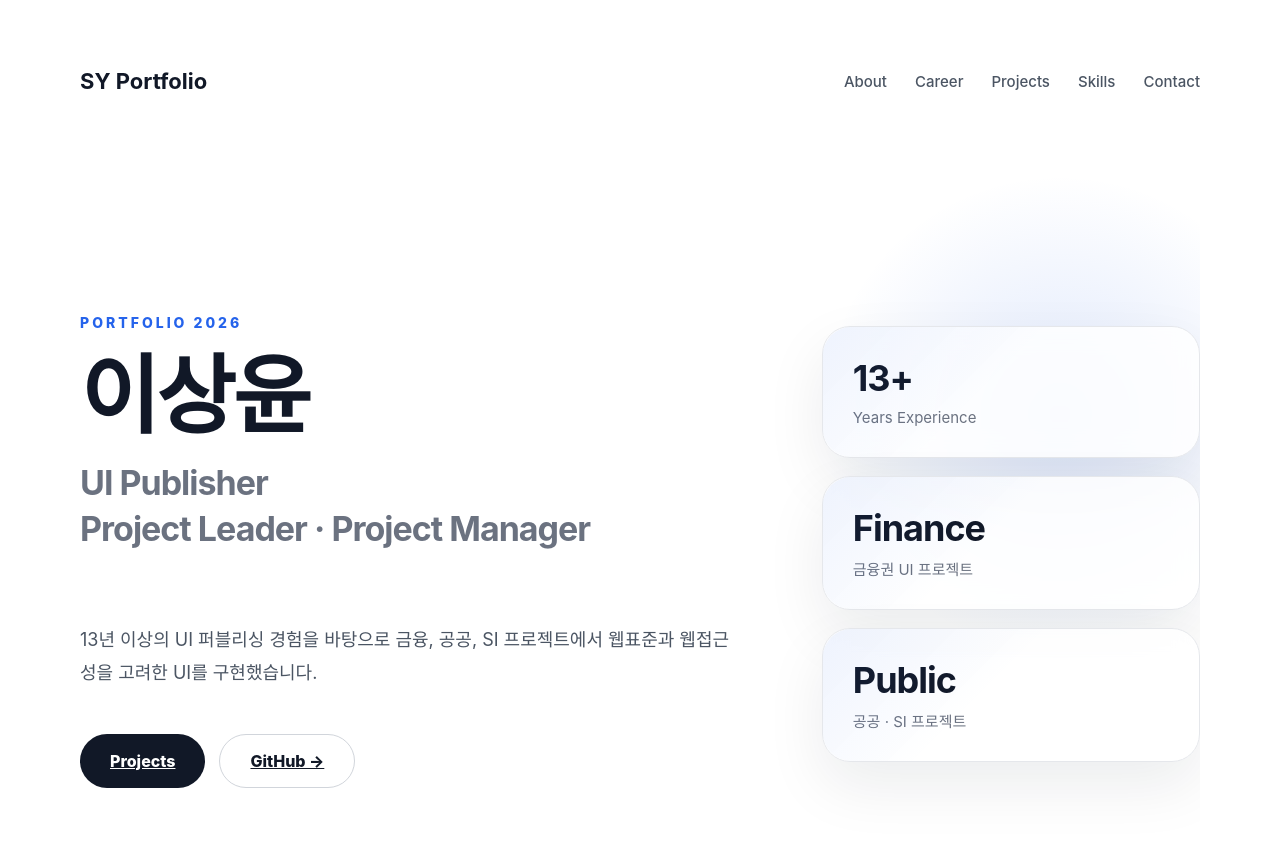
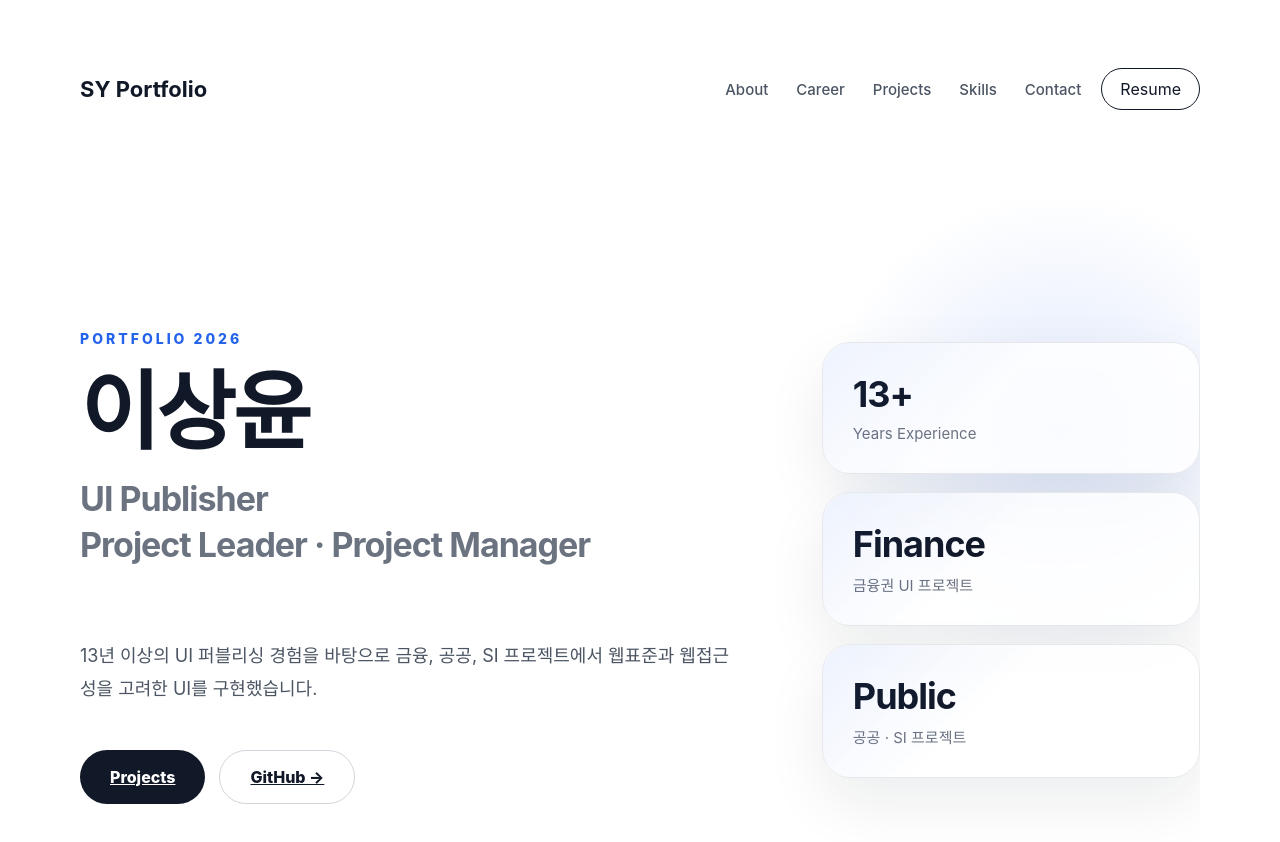
Before and after one commit to richroad300/professional-portfolio, a Vue app: page / in a window 1280 px wide. Shown: the top 842 px of the page. Built offline with nearby package versions, Linux system fonts and the light colour scheme.

Commit message:
포트폴리오 메인 구조 및 주요 섹션 구현

```diff
--- a/src/components/Header.vue
+++ b/src/components/Header.vue
@@ -4,6 +4,7 @@
       <a href="/">SY Portfolio</a>
     </h1>
 
+    <div class="right-menu">
       <nav class="nav">
         <a href="#about">About</a>
         <a href="#career">Career</a>
@@ -11,6 +12,11 @@
         <a href="#skills">Skills</a>
         <a href="#contact">Contact</a>
       </nav>
+
+      <a href="#" class="resume-btn">
+        Resume
+      </a>
+    </div>
   </header>
 </template>
 
@@ -67,6 +73,26 @@
   width: 100%;
 }
 
+.right-menu {
+  display: flex;
+  align-items: center;
+  gap: 20px;
+}
+
+.resume-btn {
+  padding: 10px 18px;
+  border: 1px solid #111827;
+  border-radius: 30px;
+  color: #111827;
+  text-decoration: none;
+  transition: .3s;
+}
+
+.resume-btn:hover {
+  background: #111827;
+  color: #fff;
+}
+
 @media (max-width: 768px) {
   .header {
     flex-direction: column;
@@ -78,5 +104,9 @@
     flex-wrap: wrap;
     gap: 14px 20px;
   }
+  .right-menu{
+    flex-direction:column;
+    align-items:flex-start;
+  }
 }
 </style>
```
Lines whose indentation alone changed are shown as unchanged.
